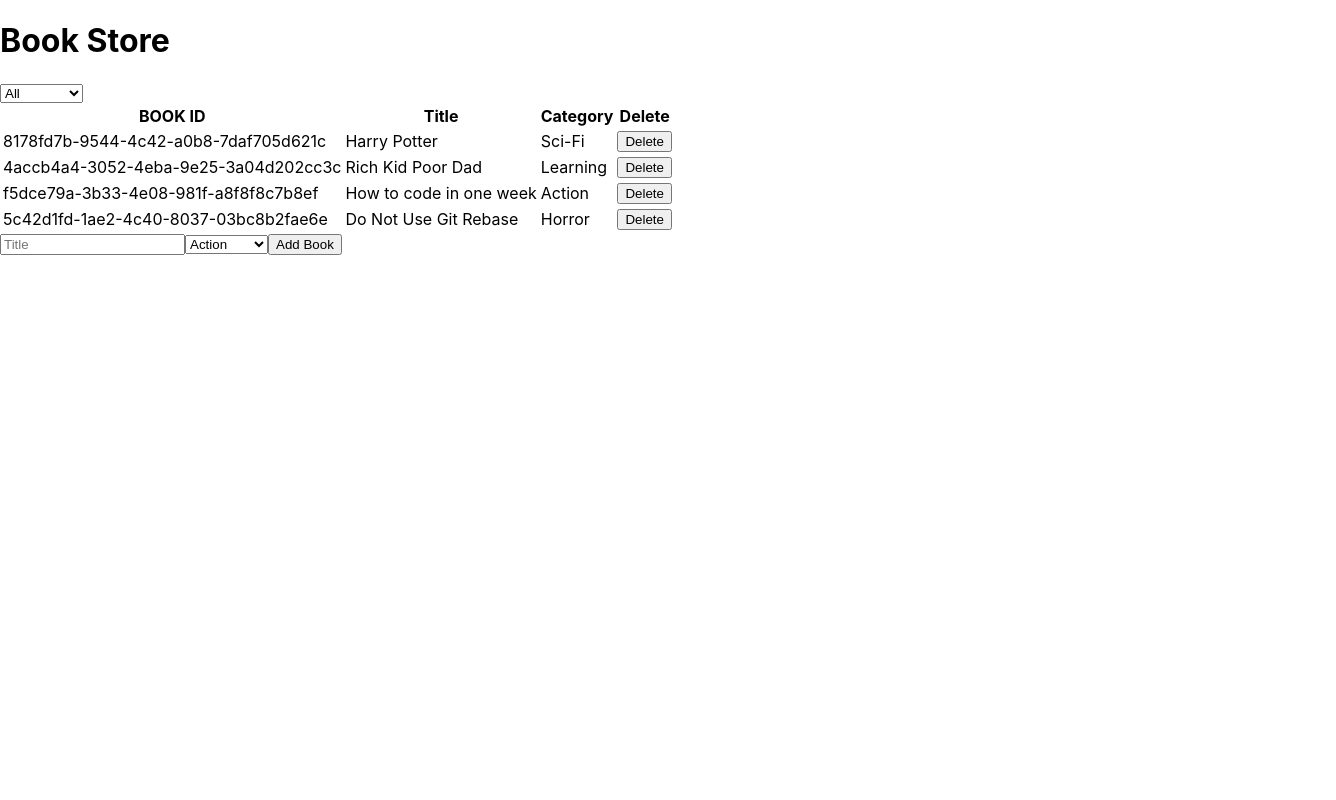
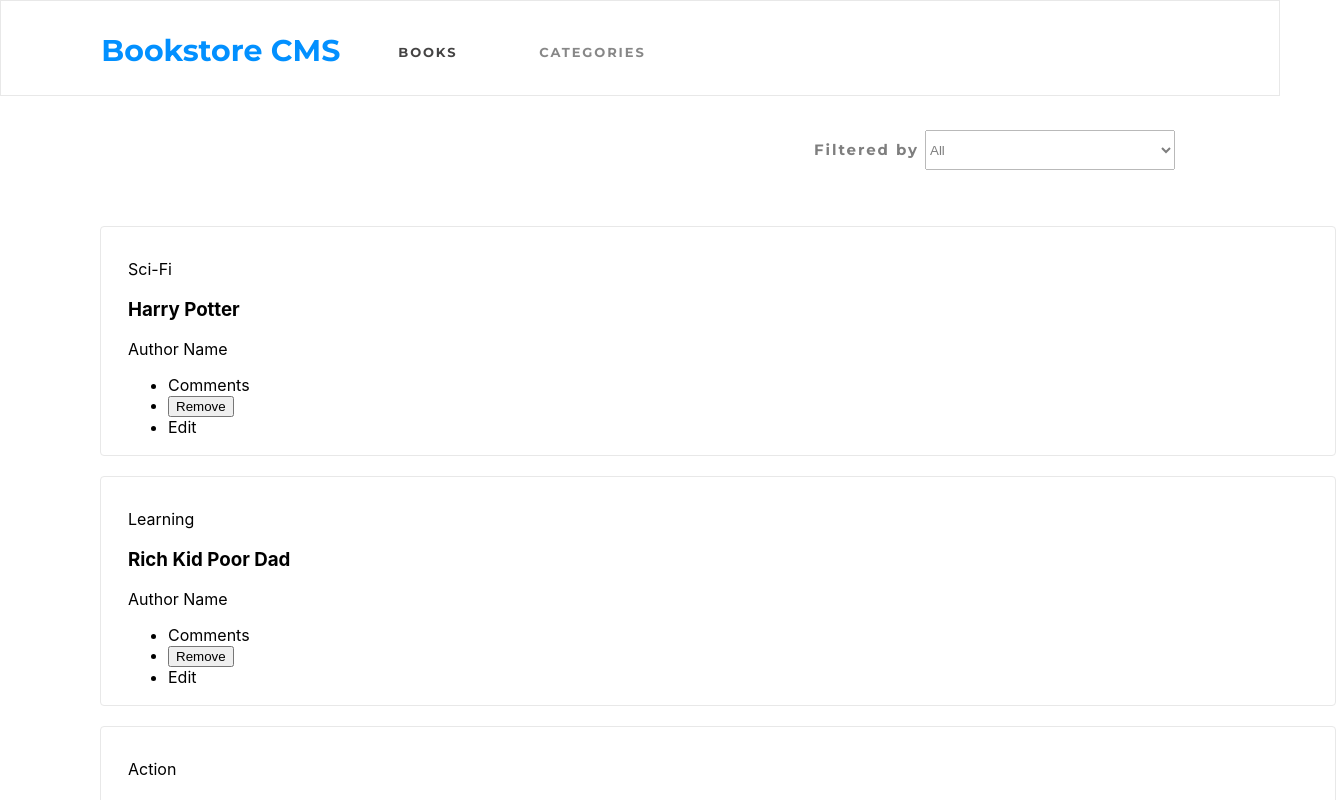
Before and after one commit to Davidosky007/My-react-redux-bookstore-app, a React (Create React App) app: page / in a window 1280 px wide. Shown: the top 800 px of the page, 1336 px wide, since content can reach past the window. Built offline with nearby package versions, Linux system fonts and the light colour scheme.

Commit message:
Add styling for header section

```diff
--- a/package.json
+++ b/package.json
@@ -13,7 +13,9 @@
     "react-scripts": "4.0.3",
     "redux": "^4.1.0",
     "uuid": "^8.3.2",
-    "web-vitals": "^1.1.2"
+    "web-vitals": "^1.1.2",
+    "@iconify-icons/carbon": "^1.1.4",
+    "@iconify/react": "^1.1.4"
   },
   "scripts": {
     "start": "react-scripts start",
--- a/src/components/Book.js
+++ b/src/components/Book.js
@@ -2,14 +2,31 @@ import React from 'react';
 import PropTypes from 'prop-types';
 
 const Book = ({ book, handleRemoveBook }) => (
-  <tr>
-    <td>{book.id}</td>
-    <td>{book.title}</td>
-    <td>{book.category}</td>
-    <td>
-      <button type="button" onClick={() => handleRemoveBook(book)}>Delete</button>
-    </td>
-  </tr>
+  <div className="buks">
+    <div>
+      <div className="buk-cat">
+        <span>{book.category}</span>
+      </div>
+      <div>
+        <h3>{book.title}</h3>
+      </div>
+      <div>
+        <span className="auth-name">Author Name</span>
+      </div>
+      <span className="remove-sect">
+        <ul>
+          <li>Comments</li>
+          <li>
+            {' '}
+            <button type="button" onClick={() => handleRemoveBook(book)}>Remove</button>
+          </li>
+          <li>Edit</li>
+        </ul>
+      </span>
+    </div>
+
+  </div>
+
 );
 
 Book.propTypes = {
--- a/src/components/CategoryFilter.js
+++ b/src/components/CategoryFilter.js
@@ -5,7 +5,7 @@ const CategoryFilter = ({ handleFilterChange }) => {
   const categories = ['All', 'Action', 'History', 'Horror', 'Kids', 'Biography', 'Learning'];
 
   return (
-    <select onChange={handleFilterChange}>
+    <select className="select-filter" onChange={handleFilterChange}>
       {categories.map((book) => <option key={book} value={book}>{book}</option>)}
     </select>
   );
--- a/src/components/ProgressRing.js
+++ b/src/components/ProgressRing.js
@@ -18,7 +18,7 @@ class ProgressRing extends Component {
         width={radius * 2}
       >
         <circle
-          stroke="white"
+          stroke="#0290ff"
           fill="transparent"
           strokeWidth={stroke}
           strokeDasharray={`${this.circumference} ${this.circumference}`}
--- a/src/containers/BookForm.js
+++ b/src/containers/BookForm.js
@@ -29,7 +29,7 @@ const BooksForm = ({ createBook }) => {
   };
 
   return (
-    <div>
+    <div className="add-buk-main">
       <form onSubmit={onSubmit}>
         <input
           type="text"
--- a/src/containers/BookList.js
+++ b/src/containers/BookList.js
@@ -2,6 +2,8 @@
 import React from 'react';
 import PropTypes from 'prop-types';
 import { connect } from 'react-redux';
+import { Icon } from '@iconify/react';
+import userAvatarFilledAlt from '@iconify-icons/carbon/user-avatar-filled-alt';
 import Book from '../components/Book';
 import { removeBook, changeFilter } from '../actions';
 import CategoryFilter from '../components/CategoryFilter';
@@ -15,23 +17,30 @@ const BooksList = ({
   const filterChange = ({ target: { value } }) => changeFilter(value);
   return (
     <div>
-      <h1>Book Store</h1>
-      <CategoryFilter handleFilterChange={(e) => { filterChange(e); }} />
-      <table>
-        <thead>
-          <tr>
-            <th>BOOK ID</th>
-            <th>Title</th>
-            <th>Category</th>
-            <th>Delete</th>
-          </tr>
-        </thead>
-        <tbody>
-          {books.filter((book) => book.category === filter || filter === 'All').map((book) => (
-            <Book key={`book-${book.id}`} book={book} handleRemoveBook={handleRemoveBook} />
-          ))}
-        </tbody>
-      </table>
+      <div className="main-nav">
+        <div className="nav-left">
+          <a href="https://bukstur-app.herokuapp.com/" className="nav-main-title">Bookstore CMS</a>
+          <span className="nav-books">BOOKS</span>
+          <span className="cat-nav">CATEGORIES</span>
+        </div>
+        <div className="nav-icon">
+          <a href="https://bukstur-app.herokuapp.com/">
+            <Icon icon={userAvatarFilledAlt} color="#0290ff" width="45px" height="45px" />
+          </a>
+        </div>
+      </div>
+      <div className="float-rit">
+        <span className="filter">
+          Filtered by
+          {' '}
+          <CategoryFilter handleFilterChange={(e) => { filterChange(e); }} />
+        </span>
+      </div>
+      <section className="main-books">
+        {books.filter((book) => book.category === filter || filter === 'All').map((book) => (
+          <Book key={`book-${book.id}`} book={book} handleRemoveBook={handleRemoveBook} />
+        ))}
+      </section>
     </div>
   );
 };
--- a/src/index.css
+++ b/src/index.css
@@ -1,3 +1,5 @@
+@import url('https://fonts.googleapis.com/css2?family=Montserrat:wght@700&display=swap');
+
 body {
   margin: 0;
   font-family:
@@ -16,6 +18,10 @@ body {
   -moz-osx-font-smoothing: grayscale;
 }
 
+a{
+  text-decoration: none;
+}
+
 code {
   font-family:
     source-code-pro,
@@ -25,3 +31,111 @@ code {
     'Courier New',
     monospace;
 }
+
+.main-nav{
+    display: flex;
+    justify-content: space-between;
+    width: 99.8%;
+    height: 94px;
+    margin: 0 auto;
+    margin-bottom: 34px;
+    align-items: center;
+    border: solid 1px #e8e8e8;
+}
+
+.nav-main-title {
+  text-decoration: none;
+  font-family: 'Montserrat', sans-serif;
+  color: #0290ff;
+  width: 240px;
+  height: 37px;
+  margin: 6px 47px 2px 0;
+  font-weight: bold;
+  font-stretch: normal;
+  font-style: normal;
+  line-height: normal;
+  letter-spacing: normal;
+  font-size: 30px;
+}
+
+.nav-left{
+  display: flex;
+  justify-content: space-between;
+  align-items: center;
+  margin-left: 100px;
+}
+
+.nav-icon{
+  margin-right: 94px;
+}
+.nav-books{
+  padding-left: 10px;
+  color: #444343;
+  width: 59px;
+  height: 16px;
+  margin: 18px 41px 11px 0;
+  font-family: Montserrat;
+  font-size: 13px;
+  font-weight: normal;
+  font-stretch: normal;
+  font-style: normal;
+  line-height: normal;
+  letter-spacing: 1.9px;
+}
+
+.cat-nav{
+  width: 105px;
+  height: 16px;
+  margin: 18px 664px 11px 41px;
+  opacity: 0.5;
+  font-family: Montserrat;
+  font-size: 13px;
+  font-weight: normal;
+  font-stretch: normal;
+  font-style: normal;
+  line-height: normal;
+  letter-spacing: 1.9px;
+  color: #121212;
+}
+
+.float-rit{
+  float: right;
+  padding-right: 105px;
+  height: 16px;
+  opacity: 0.5;
+  font-family: Montserrat;
+  font-size: 15px;
+  font-weight: normal;
+  font-stretch: normal;
+  font-style: normal;
+  line-height: normal;
+  letter-spacing: 1.9px;
+}
+
+.select-filter{
+  width: 250px;
+  height: 40px;
+}
+
+.main-books{
+  display: inline-block;
+  margin-top: 80px;
+}
+
+.buks{
+  width: 1060px;
+  align-content: center;
+  height: 170px;
+  /* margin: 37px 100px 0; */
+  margin: 0 auto;
+  padding: 32px 147px 26px 27px;
+  border-radius: 4px;
+  border: solid 1px #e8e8e8;
+      margin-bottom: 20px;
+    margin-left: 100px;
+}
+
+.add-buk-main{
+  display: flex;
+  justify-content: center;
+}
```
Also changed, not shown: 1 other file (tests, documents, lock files or other folders).
